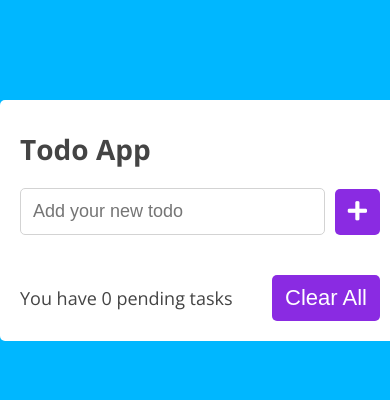
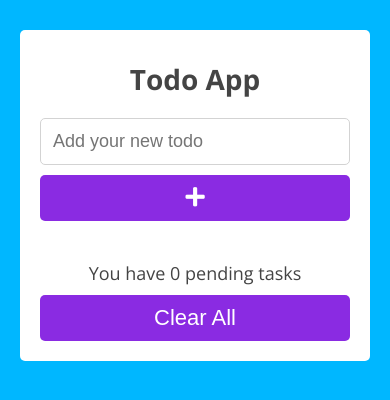
Before and after one commit to tarunislucky/simple-todo-list, a plain HTML site: page index.html in a window 390 px wide. Drawn offline with nearby package versions, Linux system fonts and the light colour scheme.

Commit message:
media queries for flex

```diff
--- a/style.css
+++ b/style.css
@@ -23,7 +23,7 @@ i {
 	display: flex;
 	flex-direction: column;
 	justify-content: space-between;
-	width: 400px;
+	max-width: 500px;
 }
 .heading-title {
 	margin: 10px 0 20px;
@@ -98,3 +98,31 @@ i {
 	border-top-left-radius: 0;
 	border-bottom-left-radius: 0;
 }
+
+/* media queries */
+
+@media (max-width: 400px) {
+	.container {
+		margin-top: 30px;
+	}
+	.heading-title {
+		text-align: center;
+	}
+	.clear-section,
+	.add-task {
+		flex-direction: column;
+		align-items: stretch;
+		text-align: center;
+		gap: 0;
+	}
+
+	.clear-section .btn,
+	.add-task .btn {
+		margin-top: 10px;
+	}
+}
+@media (max-width: 540px) {
+	body {
+		padding: 0 20px;
+	}
+}
```
